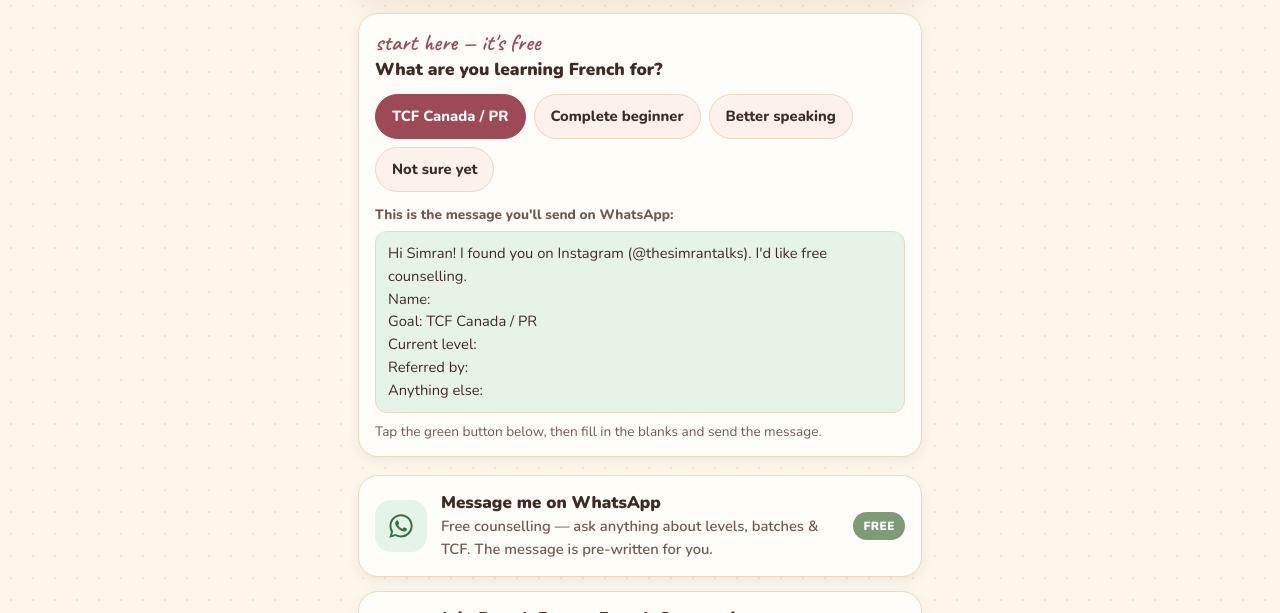
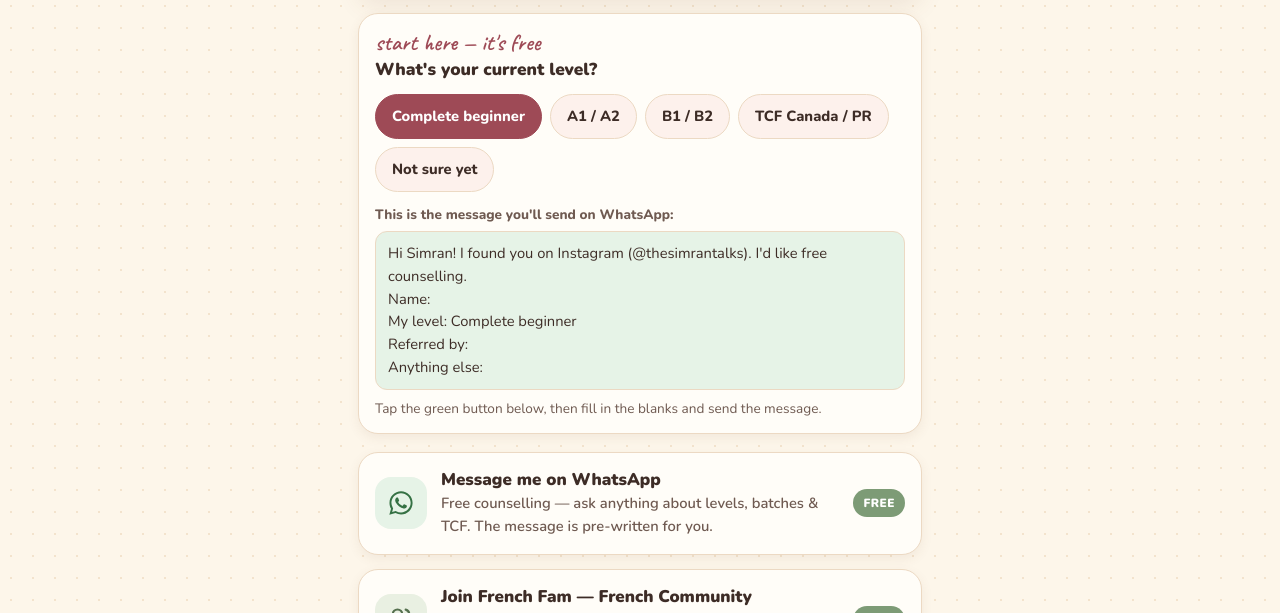
Before and after one commit to thesimrantalks/French-links, a plain HTML site: page index.html in a window 1280 px wide. Shown: the part 665-1278 px from the top of the page. Drawn offline with nearby package versions, Linux system fonts and the light colour scheme.

Commit message:
Level-based goal picker (beginner, A1/A2, B1/B2, TCF, not sure); remove 'no number to copy'

```diff
--- a/index.html
+++ b/index.html
@@ -252,11 +252,12 @@
       <!-- Goal picker -->
       <div class="goalbox">
         <span class="script">start here — it's free</span>
-        <h2>What are you learning French for?</h2>
+        <h2>What&apos;s your current level?</h2>
         <div class="chips" role="group" aria-label="Choose your goal">
-          <button type="button" class="chip" data-goal="tcf" aria-pressed="true">TCF Canada / PR</button>
-          <button type="button" class="chip" data-goal="beginner" aria-pressed="false">Complete beginner</button>
-          <button type="button" class="chip" data-goal="speaking" aria-pressed="false">Better speaking</button>
+          <button type="button" class="chip" data-goal="beginner" aria-pressed="true">Complete beginner</button>
+          <button type="button" class="chip" data-goal="a1a2" aria-pressed="false">A1 / A2</button>
+          <button type="button" class="chip" data-goal="b1b2" aria-pressed="false">B1 / B2</button>
+          <button type="button" class="chip" data-goal="tcf" aria-pressed="false">TCF Canada / PR</button>
           <button type="button" class="chip" data-goal="unsure" aria-pressed="false">Not sure yet</button>
         </div>
         <div class="msgsend">
@@ -367,17 +368,20 @@ Two times that work for me (Toronto time):</span>
         function waLink(text) { return WA + "?text=" + encodeURIComponent(text); }
 
         var goals = {
+          beginner: {
+            msg: "Hi Simran! I found you on Instagram (@thesimrantalks). I'd like free counselling.\nName: \nMy level: Complete beginner\nReferred by: \nAnything else: "
+          },
+          a1a2: {
+            msg: "Hi Simran! I found you on Instagram (@thesimrantalks). I'd like free counselling.\nName: \nMy level: A1 / A2\nReferred by: \nAnything else: "
+          },
+          b1b2: {
+            msg: "Hi Simran! I found you on Instagram (@thesimrantalks). I'd like free counselling.\nName: \nMy level: B1 / B2\nReferred by: \nAnything else: "
+          },
           tcf: {
-            msg: "Hi Simran! I found you on Instagram (@thesimrantalks). I'd like free counselling.\nName: \nGoal: TCF Canada / PR\nCurrent level: \nReferred by: \nAnything else: "
-          },
-          beginner: {
-            msg: "Hi Simran! I found you on Instagram (@thesimrantalks). I'd like free counselling.\nName: \nGoal: Complete beginner\nReferred by: \nAnything else: "
-          },
-          speaking: {
-            msg: "Hi Simran! I found you on Instagram (@thesimrantalks). I'd like free counselling.\nName: \nGoal: Better speaking\nCurrent level: \nReferred by: \nAnything else: "
+            msg: "Hi Simran! I found you on Instagram (@thesimrantalks). I'd like free counselling.\nName: \nMy level: TCF Canada / PR\nReferred by: \nAnything else: "
           },
           unsure: {
-            msg: "Hi Simran! I found you on Instagram (@thesimrantalks). I'd like free counselling.\nName: \nGoal: Not sure yet\nCurrent level: \nReferred by: \nAnything else: "
+            msg: "Hi Simran! I found you on Instagram (@thesimrantalks). I'd like free counselling.\nName: \nMy level: Not sure yet\nReferred by: \nAnything else: "
           }
         };
 
@@ -395,7 +399,7 @@ Two times that work for me (Toronto time):</span>
         chips.forEach(function (c) {
           c.addEventListener("click", function () { setGoal(c.getAttribute("data-goal")); });
         });
-        setGoal("tcf");
+        setGoal("beginner");
 
         document.getElementById("waDemo").href = waLink(
           "Hi Simran! I found you on Instagram (@thesimrantalks). I'd like to request a demo class.\nName: \nMy level: \nReferred by: \nTwo times that work for me (Toronto time): "
```
